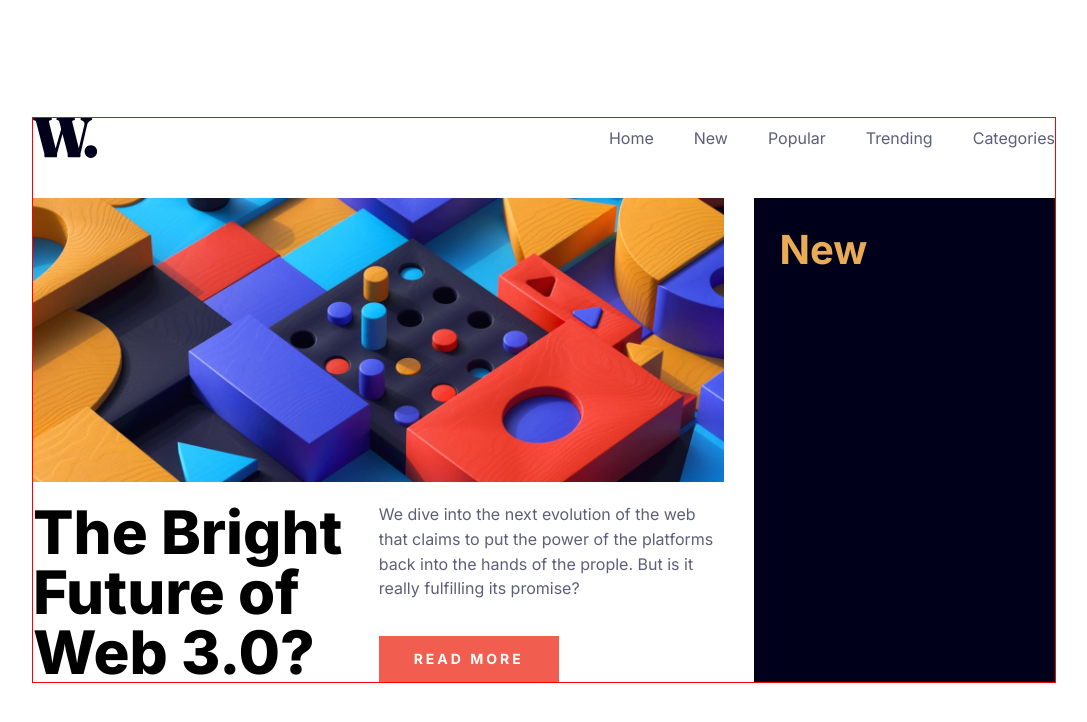
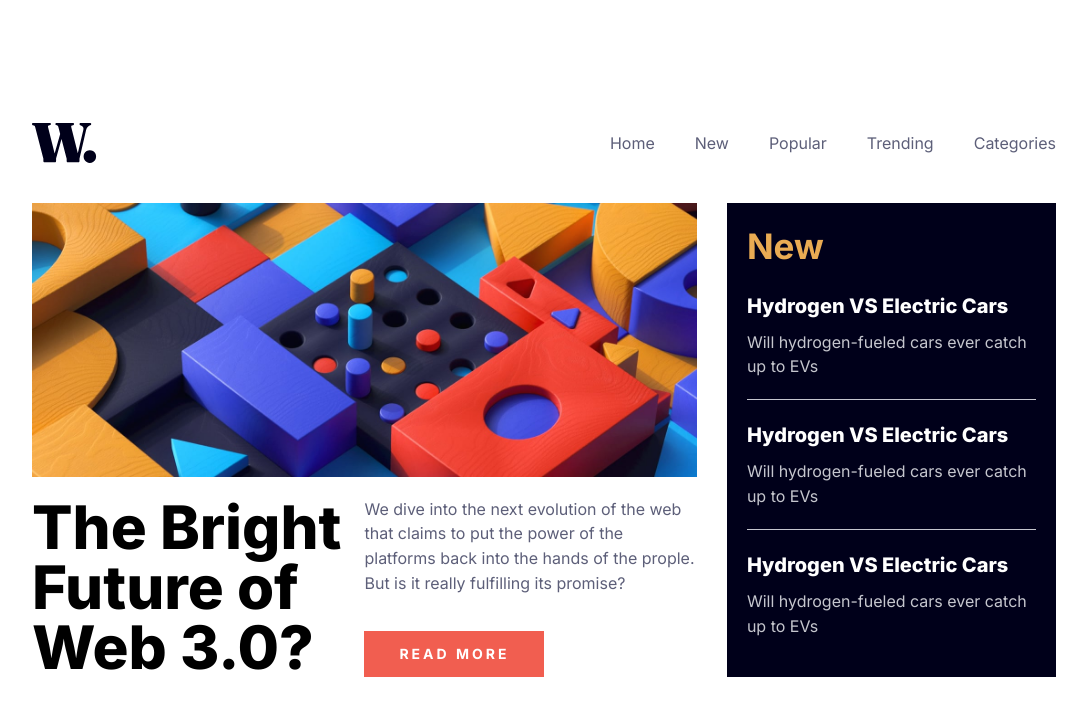
Before and after one commit to lucasfeklein/news-homepage, a React (Vite) app: page / in a window 1280 px wide. Shown: the top 722 px of the page, without its empty margins (96-1183 px from the left). Built offline with nearby package versions, Linux system fonts and the light colour scheme.

Commit message:
news container

```diff
--- a/src/components/Content/Content.jsx
+++ b/src/components/Content/Content.jsx
@@ -24,15 +24,34 @@ function Content() {
           </Box>
         </Box>
       </Box>
-      <Box className={classes.news_container}>
-        <Title
-          size="40px"
-          p={25}
-          style={{ color: "hsl(35, 77%, 62%)" }}
-          order={2}
-        >
+      <Box p={20} className={classes.news_container}>
+        <Title size="35px" style={{ color: "hsl(35, 77%, 62%)" }} order={2}>
           New
         </Title>
+        <Box className={classes.news_card}>
+          <Text className={classes.news_subtitle}>
+            Hydrogen VS Electric Cars
+          </Text>
+          <Text className={classes.news_paragraph}>
+            Will hydrogen-fueled cars ever catch up to EVs
+          </Text>
+        </Box>
+        <Box className={classes.news_card}>
+          <Text className={classes.news_subtitle}>
+            Hydrogen VS Electric Cars
+          </Text>
+          <Text className={classes.news_paragraph}>
+            Will hydrogen-fueled cars ever catch up to EVs
+          </Text>
+        </Box>
+        <Box className={classes.news_card}>
+          <Text className={classes.news_subtitle}>
+            Hydrogen VS Electric Cars
+          </Text>
+          <Text className={classes.news_paragraph}>
+            Will hydrogen-fueled cars ever catch up to EVs
+          </Text>
+        </Box>
       </Box>
     </Box>
   );
--- a/src/components/Content/Content.module.css
+++ b/src/components/Content/Content.module.css
@@ -10,6 +10,9 @@
 .news_container {
   flex: 1;
   background-color: hsl(240, 100%, 5%);
+  display: flex;
+  flex-direction: column;
+  gap: 20px;
 }
 
 .title_container {
@@ -40,7 +43,27 @@
 }
 
 .news_subtitle {
+  color: white;
+  font-weight: 800;
+  font-size: 20px;
+  margin-bottom: 8px;
+}
+
+.news_subtitle:hover {
+  color: hsl(35, 77%, 62%);
+  cursor: pointer;
 }
 
 .news_paragraph {
+  color: hsl(233, 8%, 79%);
 }
+
+.news_card {
+  border-bottom: 1px solid hsl(233, 8%, 79%);
+  padding-bottom: 20px;
+}
+
+.news_card:last-child {
+  border-bottom: 0px solid hsl(233, 8%, 79%);
+  padding-bottom: 0px;
+}
--- a/src/index.css
+++ b/src/index.css
@@ -15,6 +15,5 @@ body {
 }
 
 .container {
-  border: 1px solid red;
   width: 80%;
 }
```
